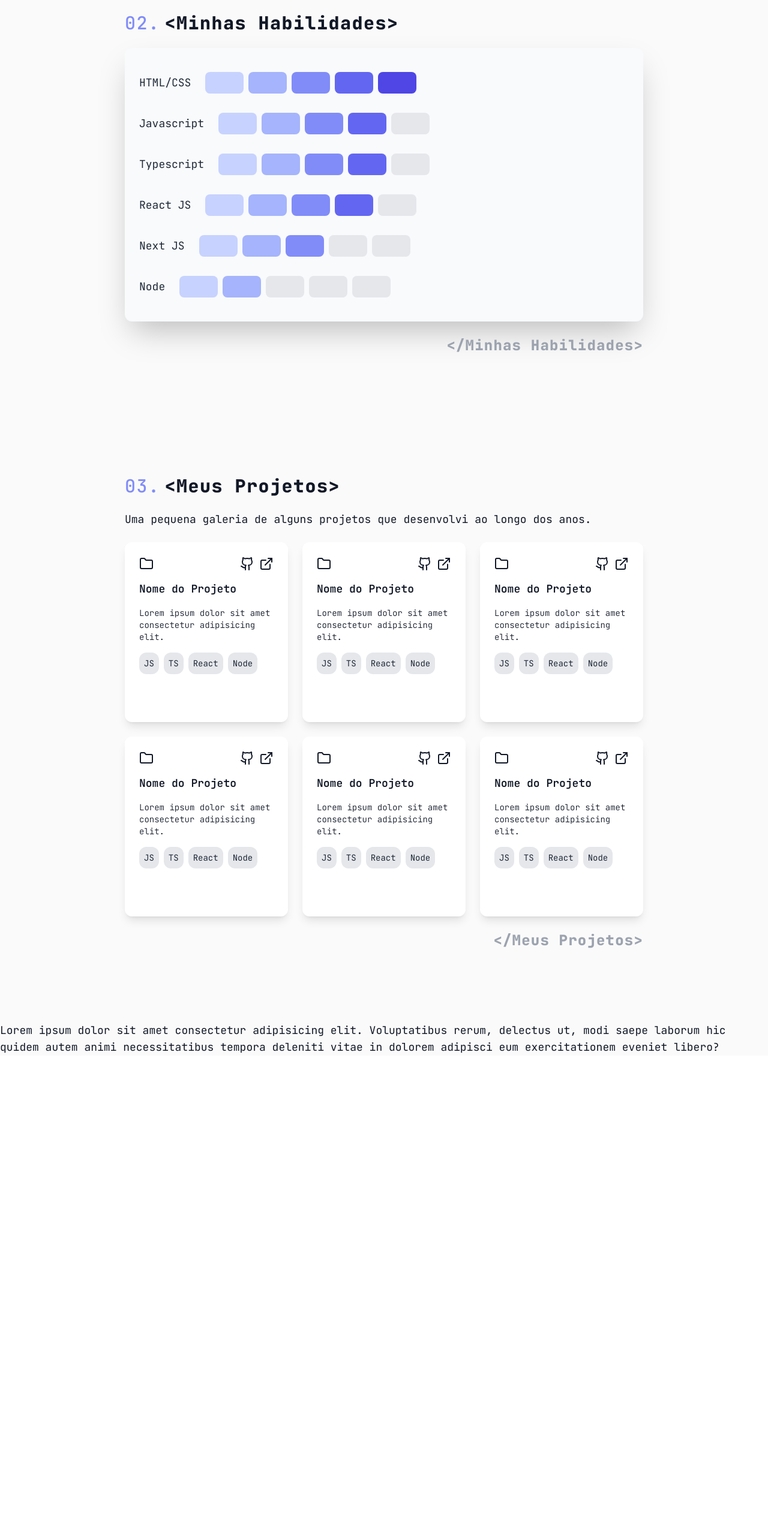
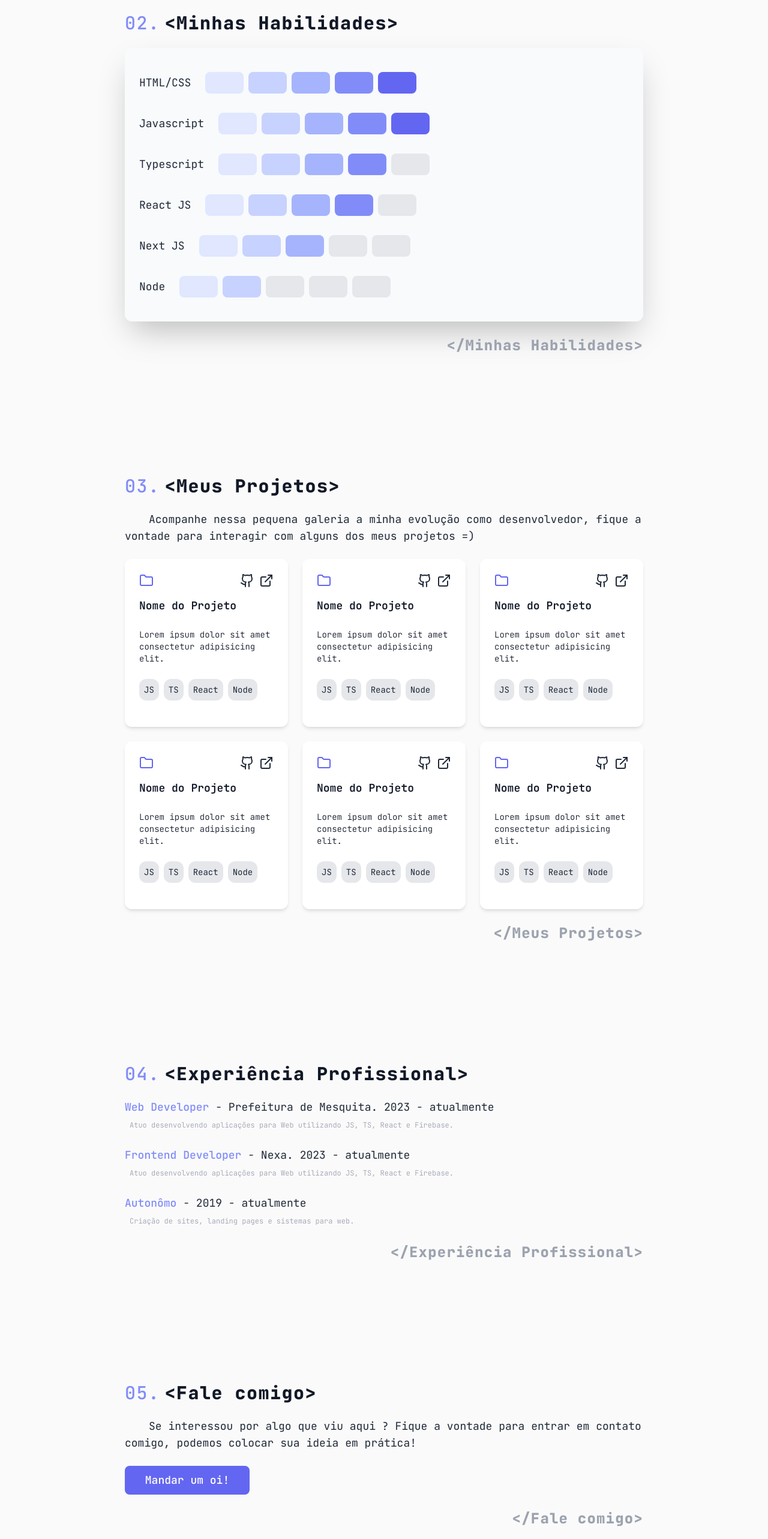
Before and after one commit to LuanHMA/myportfolio, a Next.js app: page / in a window 1280 px wide. Shown: the part 1180-3746 px from the top of the page at 60% size. Before the commit the page ends 2940 px from the top, so only its background shows below. Built offline with nearby package versions, Linux system fonts and the light colour scheme.

Commit message:
Feat: finishing template design

```diff
--- /dev/null
+++ b/src/app/components/Sections/ContactMe.tsx
@@ -0,0 +1,40 @@
+import { Section } from "../Section";
+
+export function ContactMe() {
+  return (
+    <Section id="myContact">
+      <div className="flex flex-col space-y-6">
+        <h1 className="text-xl font-extrabold tracking-wider sm:text-2xl lg:text-3xl dark:text-white">
+          <span className="text-indigo-400 font-medium mr-2 dark:text-teal-400">
+            05.
+          </span>
+          {"<"}Fale comigo{">"}
+        </h1>
+
+        <p className="text-gray-800 indent-10 text-sm sm:text-md md:text-lg dark:text-white">
+          Se interessou por algo que viu aqui ? Fique a vontade para entrar em
+          contato comigo, podemos colocar sua ideia em prática!
+        </p>
+
+        <a
+          href="https://api.whatsapp.com/send?phone=5521987620686"
+          target={"_blank"}
+          className="w-52 flex justify-center bg-indigo-500 px-6 py-2 cursor-pointer rounded-lg text-white font-medium transition-all border-2 border-indigo-500
+                hover:bg-white
+                hover:text-indigo-400
+
+                dark:hover:text-teal-400
+                dark:hover:bg-darkBg
+                dark:bg-teal-400
+                dark:border-teal-400
+                dark:text-gray-800"
+        >
+          Mandar um oi!
+        </a>
+        <span className="text-lg font-extrabold tracking-wider text-gray-400 text-right sm:text-xl lg:text-2xl ">
+          {"</"}Fale comigo{">"}
+        </span>
+      </div>
+    </Section>
+  );
+}
--- a/src/app/components/Sections/MyProjects.tsx
+++ b/src/app/components/Sections/MyProjects.tsx
@@ -1,50 +1,64 @@
 import { ExternalLink, Folder, Github } from "lucide-react";
 import { Section } from "../Section";
 
-export function MyProjects(){
-
-    const ProjectBox = ()=>{
-        return(
-            <div className="sm:max-w-xs sm:min-h-[300px] bg-white shadow-lg rounded-xl p-6 space-y-4">
+export function MyProjects() {
+  const ProjectBox = () => {
+    return (
+      <div className="sm:max-w-md sm:min-h-[280px] bg-white shadow-md rounded-xl p-6 space-y-4 transition-all hover:shadow-2xl hover:scale-105 dark:bg-[#253238]">
         <div className="flex justify-between items-center">
-                    <Folder />
+          <Folder className="text-indigo-500 dark:text-teal-500" />
 
           <div className="flex items-center gap-x-2">
-                        <a href="">
-                            <Github />
+            <a href="" target={"_blank"} title="Acessar repositório">
+              <Github className="text-gray-800 dark:text-gray-400" />
             </a>
-                        <a href="">
-                            <ExternalLink />
+            <a href="" title="Ver demostração">
+              <ExternalLink className="text-gray-800 dark:text-gray-400" />
             </a>
           </div>
         </div>
 
-                <div className="space-y-4">
-                    <h1 className="text-md font-semibold">Nome do Projeto</h1>
-                    <p className="text-sm font-light">Lorem ipsum dolor sit amet consectetur adipisicing elit.</p>
+        <div className="space-y-6">
+          <h1 className="text-md font-semibold dark:text-white">
+            Nome do Projeto
+          </h1>
+          <p className="text-sm font-light dark:text-white">
+            Lorem ipsum dolor sit amet consectetur adipisicing elit.
+          </p>
 
-                    <div className="flex items-center flex-wrap gap-2">
-                        <span className="bg-gray-200 text-gray-800 text-xs p-2 rounded-xl sm:text-sm">JS</span>
-                        <span className="bg-gray-200 text-gray-800 text-xs p-2 rounded-xl sm:text-sm">TS</span>
-                        <span className="bg-gray-200 text-gray-800 text-xs p-2 rounded-xl sm:text-sm">React</span>
-                        <span className="bg-gray-200 text-gray-800 text-xs p-2 rounded-xl sm:text-sm">Node</span>
+          <div className="flex items-center flex-wrap gap-2 text-gray-800 text-xs sm:text-sm dark:text-white">
+            <span className="bg-gray-200 p-2 rounded-xl dark:bg-[#384348]">
+              JS
+            </span>
+            <span className="bg-gray-200 p-2 rounded-xl dark:bg-[#384348]">
+              TS
+            </span>
+            <span className="bg-gray-200 p-2 rounded-xl dark:bg-[#384348]">
+              React
+            </span>
+            <span className="bg-gray-200 p-2 rounded-xl dark:bg-[#384348]">
+              Node
+            </span>
           </div>
+        </div>
+      </div>
+    );
+  };
 
-                </div>
-
-            </div>
-        )
-    }
-
-    return(
+  return (
     <Section id="myProjects">
       <div className="flex flex-col space-y-6" data-aos="fade-up">
         <h1 className="text-xl font-extrabold tracking-wider sm:text-2xl lg:text-3xl dark:text-white">
-                    <span className="text-indigo-400 font-medium mr-2 dark:text-teal-400">03.</span>
+          <span className="text-indigo-400 font-medium mr-2 dark:text-teal-400">
+            03.
+          </span>
           {"<"}Meus Projetos{">"}
         </h1>
 
-                <p>Uma pequena galeria de alguns projetos que desenvolvi ao longo dos anos.</p>
+        <p className="text-gray-800 indent-10 text-sm sm:text-md md:text-lg dark:text-white">
+          Acompanhe nessa pequena galeria a minha evolução como desenvolvedor,
+          fique a vontade para interagir com alguns dos meus projetos {"=)"}
+        </p>
 
         <div className="grid grid-cols-1 gap-6 sm:grid-cols-3">
           {ProjectBox()}
@@ -60,5 +74,5 @@ export function MyProjects(){
         </span>
       </div>
     </Section>
-    )
+  );
 }
--- a/src/app/components/Sections/MySkills.tsx
+++ b/src/app/components/Sections/MySkills.tsx
@@ -1,56 +1,94 @@
 import { Section } from "../Section";
 
-export function MySkills(){
-
-    const skilBox = (skillName: string , level: number)=>{
-
+export function MySkills() {
+  const skilBox = (skillName: string, level: number) => {
     const veryLow = level >= 1;
     const low = level >= 2;
     const medium = level >= 3;
     const high = level >= 4;
     const veryHigh = level === 5;
 
-        return(
+    return (
       <div className="flex items-center gap-x-6">
         <h1 className="text-gray-800 dark:text-white">{skillName}</h1>
         <div className="flex items-center gap-x-2 my-4">
-                    <span className={`
-                        w-12 h-7 rounded-lg ${veryLow ? "bg-indigo-200 text-indigo-200 dark:bg-teal-200 dark:text-teal-200" : "bg-gray-200 text-gray-200"} sm:w-16 sm:h-9
-                    `}>.
+          <span
+            className={`
+              w-12 h-7 rounded-lg ${
+                veryLow
+                  ? "bg-indigo-100 text-indigo-100 dark:bg-teal-100 dark:text-teal-100"
+                  : "bg-gray-200 text-gray-200"
+              } sm:w-16 sm:h-9
+          `}
+          >
+            .
           </span>
 
-                    <div className={`
-                        w-12 h-7 rounded-lg ${low ? "bg-indigo-300 text-indigo-300 dark:bg-teal-300 dark:text-teal-300" : "bg-gray-200 text-gray-200"} sm:w-16 sm:h-9
-                    `}>.</div>
+          <div
+            className={`
+                        w-12 h-7 rounded-lg ${
+                          low
+                            ? "bg-indigo-200 text-indigo-200 dark:bg-teal-200 dark:text-teal-200"
+                            : "bg-gray-200 text-gray-200"
+                        } sm:w-16 sm:h-9
+                    `}
+          >
+            .
+          </div>
 
-                    <div className={`
-                        w-12 h-7 rounded-lg ${medium ? "bg-indigo-400 text-indigo-400 dark:bg-teal-400 dark:text-teal-400" : "bg-gray-200 text-gray-200"} sm:w-16 sm:h-9
-                    `}>.</div>
+          <div
+            className={`
+                        w-12 h-7 rounded-lg ${
+                          medium
+                            ? "bg-indigo-300 text-indigo-300 dark:bg-teal-300 dark:text-teal-300"
+                            : "bg-gray-200 text-gray-200"
+                        } sm:w-16 sm:h-9
+                    `}
+          >
+            .
+          </div>
 
-                    <div className={`
-                        w-12 h-7 rounded-lg ${high ? "bg-indigo-500 text-indigo-500 dark:bg-teal-500 dark:text-teal-500" : "bg-gray-200 text-gray-200"} sm:w-16 sm:h-9
-                    `}>.</div>
+          <div
+            className={`
+                        w-12 h-7 rounded-lg ${
+                          high
+                            ? "bg-indigo-400 text-indigo-400 dark:bg-teal-400 dark:text-teal-400"
+                            : "bg-gray-200 text-gray-200"
+                        } sm:w-16 sm:h-9
+                    `}
+          >
+            .
+          </div>
 
-                    <div className={`
-                        w-12 h-7 rounded-lg ${veryHigh ? "bg-indigo-600 text-indigo-600 dark:bg-teal-600 dark:text-teal-600" : "bg-gray-200 text-gray-200"} sm:w-16 sm:h-9
-                    `}>.</div>
+          <div
+            className={`
+                        w-12 h-7 rounded-lg ${
+                          veryHigh
+                            ? "bg-indigo-500 text-indigo-500 dark:bg-teal-500 dark:text-teal-500"
+                            : "bg-gray-200 text-gray-200"
+                        } sm:w-16 sm:h-9
+                    `}
+          >
+            .
           </div>
         </div>
-        )
-    }
+      </div>
+    );
+  };
 
-    return(
+  return (
     <Section id="mySkills">
       <div className="flex flex-col gap-y-6" data-aos="fade-up">
         <h1 className="text-xl font-extrabold tracking-wider sm:text-2xl lg:text-3xl dark:text-white">
-                    <span className="text-indigo-400 font-medium mr-2 dark:text-teal-400">02.</span>
+          <span className="text-indigo-400 font-medium mr-2 dark:text-teal-400">
+            02.
+          </span>
           {"<"}Minhas Habilidades{">"}
         </h1>
 
         <div className="shadow-2xl rounded-xl bg-slate-50 p-6 dark:bg-[#253238]">
-
           {skilBox("HTML/CSS", 5)}
-                    {skilBox("Javascript", 4)}
+          {skilBox("Javascript", 5)}
           {skilBox("Typescript", 4)}
           {skilBox("React JS", 4)}
           {skilBox("Next JS", 3)}
@@ -62,5 +100,5 @@ export function MySkills(){
         </span>
       </div>
     </Section>
-    )
+  );
 }
--- /dev/null
+++ b/src/app/components/Sections/MyWorks.tsx
@@ -0,0 +1,61 @@
+import { Section } from "../Section";
+
+export function MyWorks() {
+  const WorkContent = (
+    occupation: string,
+    enterprise: string,
+    objective: string,
+    time: string
+  ) => {
+    return (
+      <div>
+        <p className="text-gray-800 text-sm sm:text-md md:text-lg dark:text-white">
+          <span className="text-indigo-400 font-medium dark:text-teal-400">
+            {occupation}
+          </span>{" "}
+          - {enterprise} {time}
+        </p>
+        <small className="text-xs font-light text-gray-400 ml-2 dark:text-white">
+          {objective}
+        </small>
+      </div>
+    );
+  };
+
+  return (
+    <Section id="myWorks">
+      <div className="flex flex-col space-y-6">
+        <h1 className="text-xl font-extrabold tracking-wider sm:text-2xl lg:text-3xl dark:text-white">
+          <span className="text-indigo-400 font-medium mr-2 dark:text-teal-400">
+            04.
+          </span>
+          {"<"}Experiência Profissional{">"}
+        </h1>
+        {WorkContent(
+          "Web Developer",
+          "Prefeitura de Mesquita.",
+          "Atuo desenvolvendo aplicações para Web utilizando JS, TS, React e Firebase.",
+          "2023 - atualmente"
+        )}
+
+        {WorkContent(
+          "Frontend Developer",
+          "Nexa.",
+          "Atuo desenvolvendo aplicações para Web utilizando JS, TS, React e Firebase.",
+          "2023 - atualmente"
+        )}
+
+        {WorkContent(
+          "Autonômo",
+          "",
+          "Criação de sites, landing pages e sistemas para web.",
+          "2019 - atualmente"
+        )}
+
+        <span className="text-lg  text-right font-extrabold tracking-wider text-gray-400 sm:text-xl lg:text-2xl ">
+          {"</"}Experiência Profissional{">"}
+        </span>
+      </div>
+    </Section>
+  );
+}
--- a/src/app/page.tsx
+++ b/src/app/page.tsx
@@ -1,21 +1,22 @@
-'use client'
+"use client";
 import { useEffect } from "react";
 
 //Libs
-import AOS from 'aos';
-import 'aos/dist/aos.css';
+import AOS from "aos";
+import "aos/dist/aos.css";
 //Components
 import { Header } from "./components/Header";
 import { AboutMe } from "./components/Sections/AboutMe";
 import { Introduction } from "./components/Sections/Introduction";
 import { MySkills } from "./components/Sections/MySkills";
 import { MyProjects } from "./components/Sections/MyProjects";
+import { MyWorks } from "./components/Sections/MyWorks";
+import { ContactMe } from "./components/Sections/ContactMe";
 
 export default function Home() {
-
-  useEffect(()=> {
+  useEffect(() => {
     AOS.init();
-  },[])
+  }, []);
 
   return (
     <div className="bg-neutral-50 pt-20 dark:bg-darkBg">
@@ -23,11 +24,11 @@ export default function Home() {
 
       <main className="text-sm text-gray-900 sm:text-lg">
         <Introduction />
-        <AboutMe/>
-        <MySkills/>
-        <MyProjects/>
-
-        Lorem ipsum dolor sit amet consectetur adipisicing elit. Voluptatibus rerum, delectus ut, modi saepe laborum hic quidem autem animi necessitatibus tempora deleniti vitae in dolorem adipisci eum exercitationem eveniet libero?
+        <AboutMe />
+        <MySkills />
+        <MyProjects />
+        <MyWorks />
+        <ContactMe />
       </main>
     </div>
   );
```
Also changed, not shown: src/app/components/Header.tsx (+6 -3 lines). Lines whose indentation alone changed are shown as unchanged.
